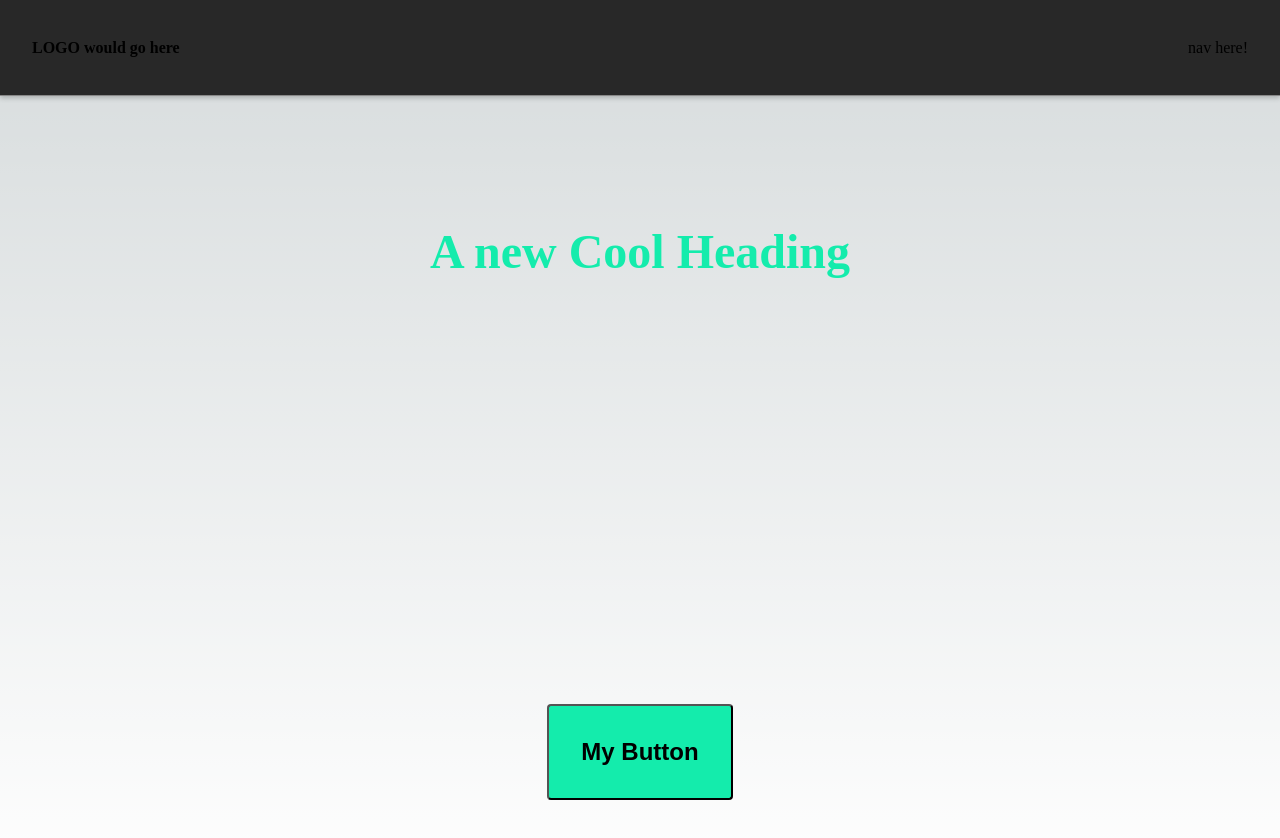
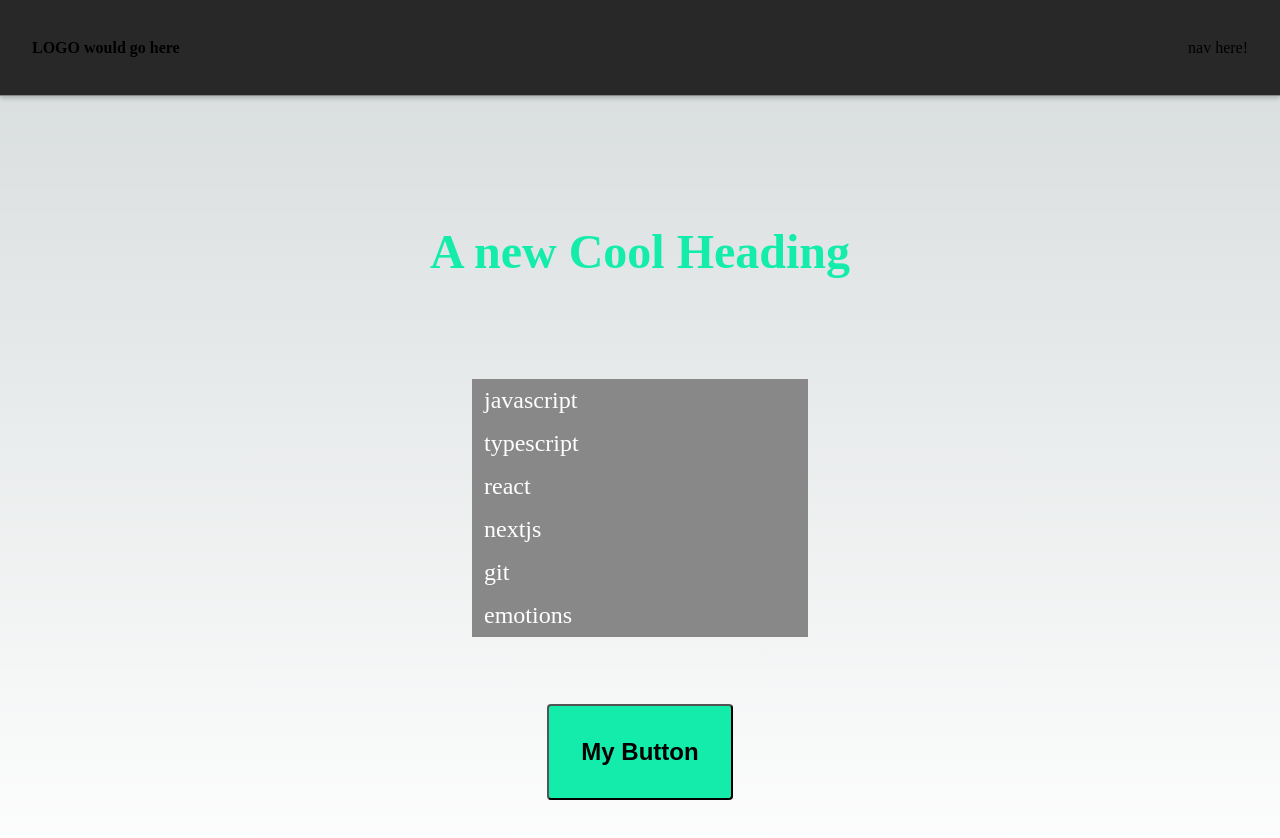
Before and after one commit to xxrobone/labb_2, a Next.js app: page / in a window 1280 px wide. Shown: the top 838 px of the page. Built offline with nearby package versions, Linux system fonts and the light colour scheme.

Commit message:
added list component using typescript

```diff
--- a/app/components/header/Header.tsx
+++ b/app/components/header/Header.tsx
@@ -1,3 +1,4 @@
+'use client'
 import React, { ReactElement, ReactNode } from 'react'
 import styled from '@emotion/styled'
 
--- /dev/null
+++ b/app/components/list/List.css
@@ -0,0 +1,21 @@
+ul {
+    width: 400px;
+    padding: 2rem;
+    display: flex;
+    flex-direction: column;
+    list-style: none;
+}
+
+li {
+    padding: 8px 12px;
+    font-size: 24px;
+    background: #888;
+    color: white;
+    transition: all 0.4s ease;
+}
+
+li:hover {
+    transform: scale(1.05);
+    background-color: white;
+    color: black;
+}
--- /dev/null
+++ b/app/components/list/List.tsx
@@ -0,0 +1,23 @@
+import React, { ReactNode } from 'react'
+
+// styles
+import './List.css'
+type Props = {}
+
+const color = "magenta"
+
+// creating a list using generic funtions
+
+function List<ListItem>({items, render}: {items: ListItem[], render: (item: ListItem) => ReactNode}) {
+  return (
+      <ul>
+          {items.map((item, idx) => (
+              <li key={idx} className='listItems'>
+                  {render(item)}
+             </li>
+         ))}
+      </ul>
+  )
+}
+
+export default List
--- a/app/page.tsx
+++ b/app/page.tsx
@@ -3,6 +3,7 @@ import { Inter } from 'next/font/google'
 import styles from './page.module.css'
 import Btn from './components/buttons/Btn'
 import Heading from './components/heading/Heading'
+import List from './components/list/List'
 
 const inter = Inter({ subsets: ['latin'] })
 
@@ -10,6 +11,7 @@ export default function Home() {
   return (
     <main className={styles.main}>
       <Heading title="A new Cool Heading" />
+      <List items={["javascript", "typescript", "react", "nextjs", "git", "emotions"]} render={(item: string) => <div>{item.toLowerCase()}</div>}/>
      <Btn>My Button</Btn>
     </main>
   )
```
